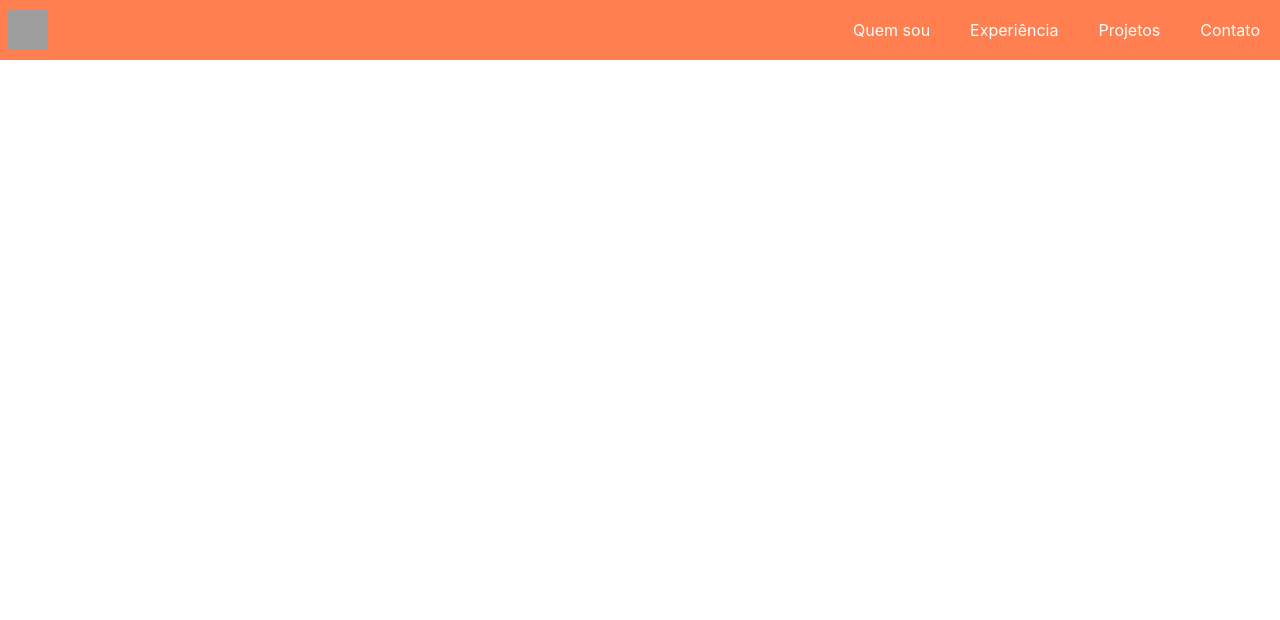
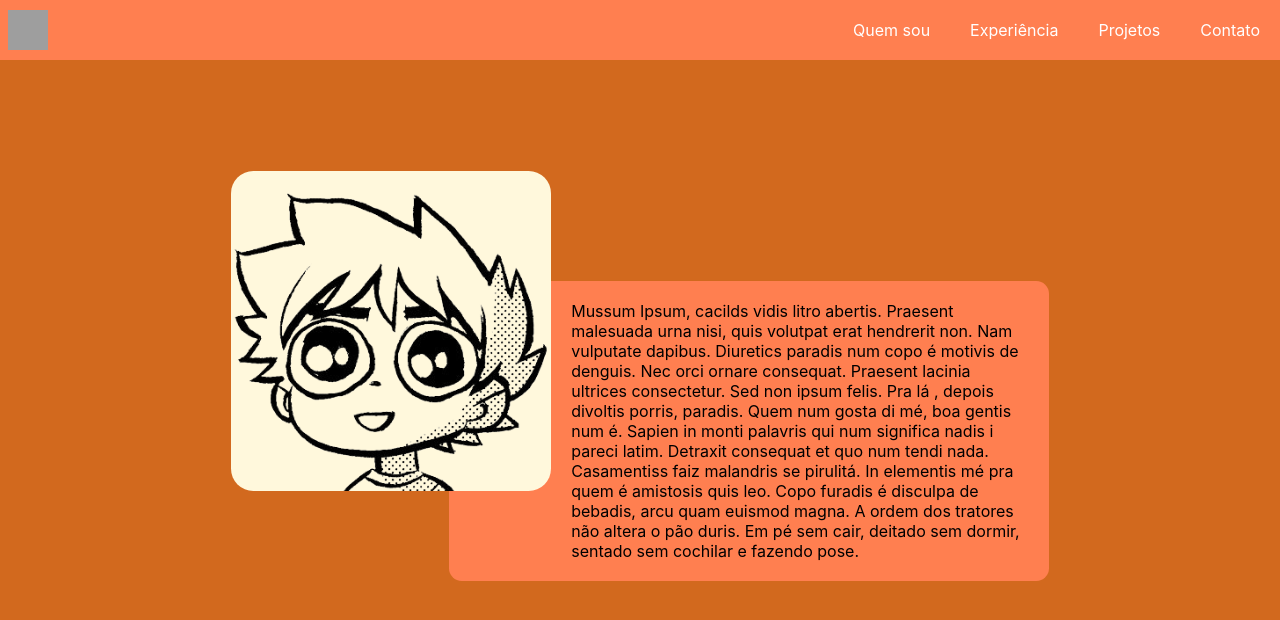
Before and after one commit to GuiiCNunes/guiicnunes.github.io, a React (Create React App) app: page / in a window 1280 px wide. Shown: the top 620 px of the page. Built offline with nearby package versions, Linux system fonts and the light colour scheme; grey boxes are pictures that could not be loaded.

Commit message:
FEAT: Hero

```diff
--- a/src/App.css
+++ b/src/App.css
@@ -2,6 +2,10 @@
   --main-bg-color: coral;
   --secondary-bg-color: gold;
   --links-font-colorr: rgb(58, 56, 7);
+}
+
+body {
+  background-color: chocolate;
 }
 
 * {
@@ -17,43 +21,6 @@ a, a:hover, a:focus, a:active {
 
 a:hover {
   background-color: var(--secondary-bg-color);
-}
-
-.main-header-nav {
-  display: flex;
-  justify-content: space-between;
-  align-items: center;
-  margin-left: 8px;
-}
-
-.main-header {
-  background-color: var(--main-bg-color);
-}
-
-.main-header-nav a {
-  padding: 3px;
-}
-
-.main-header-img {
-  width: 40px;
-  height: 40px;
-}
-
-.main-header-nav-list {
-  list-style: none;
-}
-
-.main-header-nav-list li{
-  display: inline-block;
-}
-
-.main-header-nav-list li a{
-  display: inline-block;
-	text-decoration: none;
-	transition: 0.15s;
-	padding: 20px;
-	color: #fff;
-	cursor: pointer;
 }
 
 /* .App {
--- a/src/App.js
+++ b/src/App.js
@@ -1,10 +1,12 @@
 import Header from './components/Header';
 import './App.css';
+import Hero from './components/Hero';
 
 function App() {
   return (
     <div>
       <Header />
+      <Hero />
     </div>
   );
 }
--- /dev/null
+++ b/src/components/Hero.js
@@ -0,0 +1,16 @@
+import '../style/hero.css'
+
+export default function Hero() {
+  return(
+    <section className='hero'>
+      <article className='hero-content'>
+        <img alt='Guilherme Nunes' src='./hero-image.png' className='hero-image' />
+        <article className='hero-about'>
+          <p>Mussum Ipsum, cacilds vidis litro abertis. Praesent malesuada urna nisi, quis volutpat erat hendrerit non. Nam vulputate dapibus. Diuretics paradis num copo é motivis de denguis. Nec orci ornare consequat. Praesent lacinia ultrices consectetur. Sed non ipsum felis. Pra lá , depois divoltis porris, paradis.
+          Quem num gosta di mé, boa gentis num é. Sapien in monti palavris qui num significa nadis i pareci latim. Detraxit consequat et quo num tendi nada. Casamentiss faiz malandris se pirulitá.
+          In elementis mé pra quem é amistosis quis leo. Copo furadis é disculpa de bebadis, arcu quam euismod magna. A ordem dos tratores não altera o pão duris. Em pé sem cair, deitado sem dormir, sentado sem cochilar e fazendo pose.</p>
+        </article>
+      </article>
+    </section>
+  );
+}
--- /dev/null
+++ b/src/style/hero.css
@@ -0,0 +1,38 @@
+.hero {
+  margin: auto 0;
+  height: calc(100vh - 58px);
+}
+
+.hero-content {
+  display: flex;
+  justify-content: center;
+  align-items: center;
+  margin: auto;
+  height: 100%;
+  width: 80vw;
+}
+
+.hero-image {
+  max-width: 40vw;
+  max-height: 40vh;
+  margin: -25vh -8vw 0 0;
+  z-index: 10;
+  background-color: cornsilk;
+  border-radius: 7%;
+}
+
+.hero-about {
+  display: flex;
+  flex-direction: column;
+  justify-content: center;
+  border-radius: 5px;
+  min-height: 35vh;
+  max-width: 600px;
+  background-color: var(--main-bg-color);
+  border-radius: 1vw;
+}
+
+.hero-about p{
+  margin-left: 8vw;
+  padding: 20px;
+}
```
Also changed, not shown: package.json (+6 -1 lines), public/hero-image.png (added), 1 other file (tests, documents, lock files or other folders).
